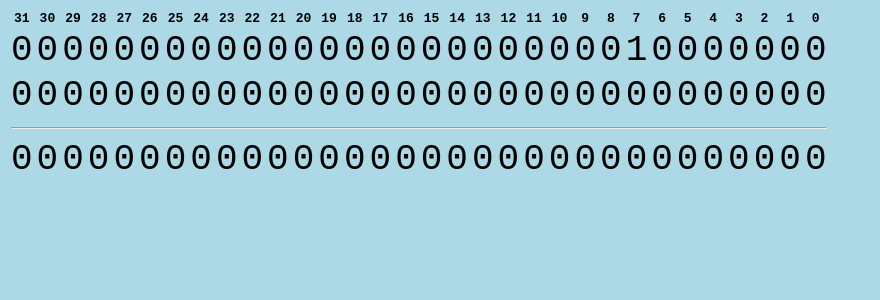
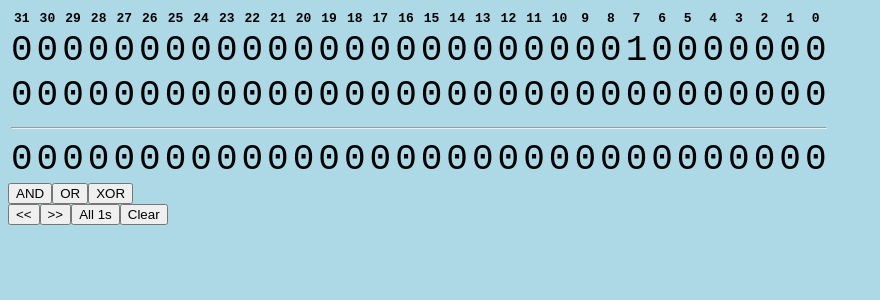
Before and after one commit to Lulkafe/BinaryCalc, a React app: page / in a window 1280 px wide. Shown: the top 300 px of the page, without its empty margins (0-880 px from the left). Built offline with nearby package versions, Linux system fonts and the light colour scheme.

Commit message:
Added UI buttons and their actions

```diff
--- a/src/components.tsx
+++ b/src/components.tsx
@@ -130,6 +130,7 @@ export default function BitCalc () {
             <CalcContext.Provider value={{state, dispatch}}>
                 <Window>
                     <BinaryTable />
+                    <UIButtons />
                 </Window>
             </CalcContext.Provider>
         </div>
@@ -170,13 +171,15 @@ function BinaryTable () {
             <tbody>
                 <tr id='binTable__input1'>
                     { ary.map((d, i) =>
-                        <td onClick={input1_click} key={'input1_' + i}>
+                        <td onClick={input1_click}
+                            key={'input1_' + i}>
                             {bin_at(input1,i)}
                         </td>)}
                 </tr>
                 <tr id='binTable__input2'>
                   { ary.map((d, i) =>
-                        <td onClick={input2_click} key={'input2_' + i}>
+                        <td onClick={input2_click}
+                            key={'input2_' + i}>
                             {bin_at(input2,i)}
                         </td>)}
                 </tr>
@@ -211,29 +214,44 @@ function UIButtons (props) {
 
 function UIButton (props) {
     return (
-        <button className=''>{props.text}</button>
+        <button
+            className='ui__button'
+            onClick={props.onClick}>
+            {props.text}
+        </button>
     );
 }
 
 
 function BitwiseButtons () {
+    const { state, dispatch } = useContext(CalcContext);
+    const createAction = (oper:Bitwise) => () => dispatch({
+        type: actions.bitwise.change,
+        value: oper
+    })
+
     return (
         <div id="ui__bitwise-buttons">
-            <UIButton text='AND' />
-            <UIButton text='OR' />
-            <UIButton text='XOR' />
-            <UIButton text='NOT' />
+            <UIButton text='AND' onClick={createAction(Bitwise.AND)}/>
+            <UIButton text='OR'  onClick={createAction(Bitwise.OR)} />
+            <UIButton text='XOR' onClick={createAction(Bitwise.XOR)}/>
         </div>
     )
 }
 
 function BitMnpButtngs () {
+    const { state, dispatch } = useContext(CalcContext);
+
     return (
         <div id="ui__bit-mnp-buttons">
-            <UIButton text='<<' />
-            <UIButton text='>>' />
-            <UIButton text='All 1s' />
-            <UIButton text='Clear' />
+            <UIButton text='<<'
+                onClick={() => dispatch({ type: actions.bits.shift_left})}/>
+            <UIButton text='>>'
+                onClick={() => dispatch({ type: actions.bits.shift_right})}/>
+            <UIButton text='All 1s'
+                onClick={() => dispatch({ type: actions.bits.all1s})}/>
+            <UIButton text='Clear'
+                onClick={() => dispatch({ type: actions.bits.clear})}/>
         </div>
     )
 }
```
Also changed, not shown: 1 other file (tests, documents, lock files or other folders).
